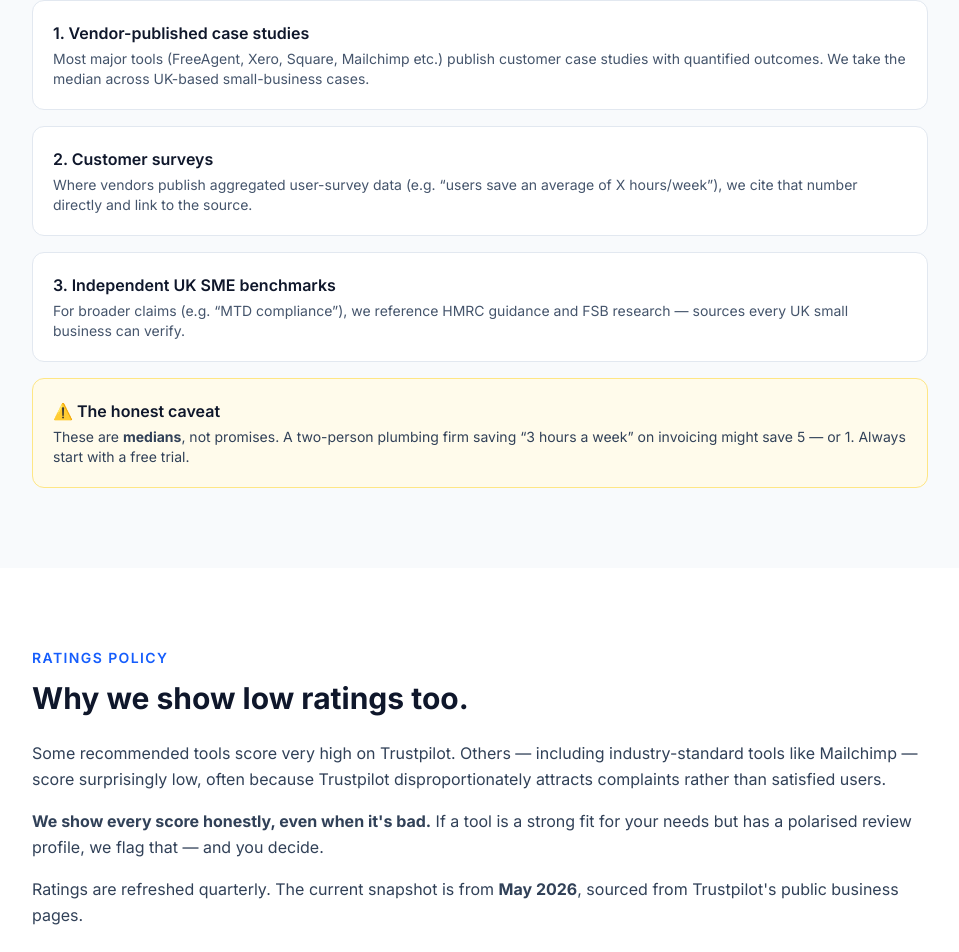
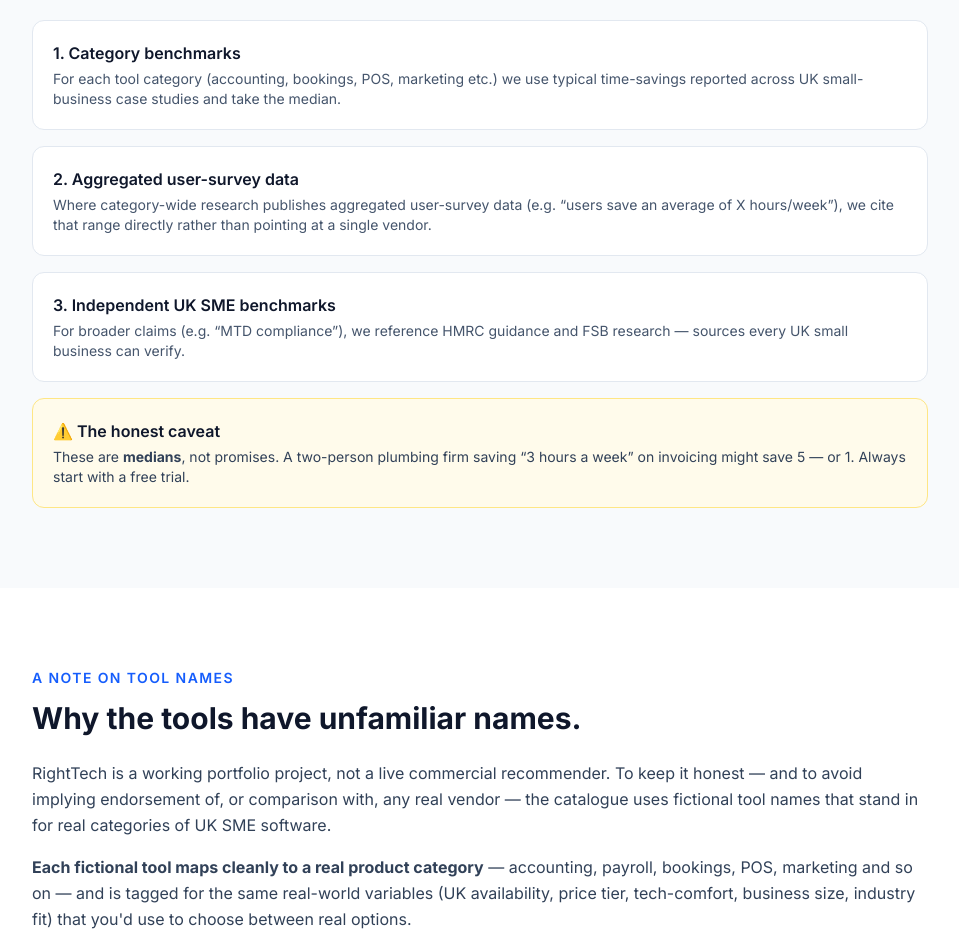
Before and after one commit to Psych0Xscientist/sme-tech-finder, a Next.js app: page /how-it-works in a window 1280 px wide. Shown: the part 2166-3118 px from the top of the page, without its empty margins (160-1119 px from the left). Built offline with nearby package versions, Linux system fonts and the light colour scheme.

Commit message:
Updated how it works page to remove branding

```diff
--- a/app/how-it-works/page.js
+++ b/app/how-it-works/page.js
@@ -91,7 +91,7 @@ export default function HowItWorksPage() {
                 <li>· Industry it suits (Retail, Trades, Hospitality, etc.)</li>
                 <li>· Business size (1, 2-10, 10+)</li>
                 <li>· Real price tier and total monthly cost</li>
-                <li>· Trustpilot rating, refreshed quarterly</li>
+                <li>· Tech-comfort level — beginner-friendly first</li>
               </ul>
               <p className="text-sm text-slate-500 mt-4 italic">
                 No US-only tools. No affiliate kickbacks.
@@ -189,22 +189,23 @@ export default function HowItWorksPage() {
           <div className="space-y-4">
             <div className="bg-white border border-slate-200 rounded-xl p-5">
               <p className="font-semibold text-slate-900 mb-1">
-                1. Vendor-published case studies
+                1. Category benchmarks
               </p>
               <p className="text-sm text-slate-600">
-                Most major tools (FreeAgent, Xero, Square, Mailchimp etc.) publish
-                customer case studies with quantified outcomes. We take the median
-                across UK-based small-business cases.
+                For each tool category (accounting, bookings, POS, marketing
+                etc.) we use typical time-savings reported across UK
+                small-business case studies and take the median.
               </p>
             </div>
             <div className="bg-white border border-slate-200 rounded-xl p-5">
               <p className="font-semibold text-slate-900 mb-1">
-                2. Customer surveys
+                2. Aggregated user-survey data
               </p>
               <p className="text-sm text-slate-600">
-                Where vendors publish aggregated user-survey data (e.g. &ldquo;users
-                save an average of X hours/week&rdquo;), we cite that number directly
-                and link to the source.
+                Where category-wide research publishes aggregated user-survey
+                data (e.g. &ldquo;users save an average of X hours/week&rdquo;),
+                we cite that range directly rather than pointing at a single
+                vendor.
               </p>
             </div>
             <div className="bg-white border border-slate-200 rounded-xl p-5">
@@ -234,27 +235,32 @@ export default function HowItWorksPage() {
       <section className="px-6 py-20">
         <div className="max-w-4xl mx-auto">
           <p className="text-sm font-semibold tracking-widest text-blue-600 uppercase mb-3">
-            Ratings policy
+            A note on tool names
           </p>
           <h2 className="text-3xl font-bold text-slate-900 mb-6">
-            Why we show low ratings too.
+            Why the tools have unfamiliar names.
           </h2>
           <div className="text-slate-700 leading-relaxed space-y-4">
             <p>
-              Some recommended tools score very high on Trustpilot. Others — including
-              industry-standard tools like Mailchimp — score surprisingly low, often
-              because Trustpilot disproportionately attracts complaints rather than
-              satisfied users.
+              RightTech is a working portfolio project, not a live commercial
+              recommender. To keep it honest — and to avoid implying endorsement
+              of, or comparison with, any real vendor — the catalogue uses
+              fictional tool names that stand in for real categories of UK SME
+              software.
             </p>
             <p>
-              <strong>We show every score honestly, even when it&apos;s bad.</strong>{" "}
-              If a tool is a strong fit for your needs but has a polarised review
-              profile, we flag that — and you decide.
+              <strong>
+                Each fictional tool maps cleanly to a real product category
+              </strong>{" "}
+              — accounting, payroll, bookings, POS, marketing and so on — and is
+              tagged for the same real-world variables (UK availability, price
+              tier, tech-comfort, business size, industry fit) that you&apos;d
+              use to choose between real options.
             </p>
             <p>
-              Ratings are refreshed quarterly. The current snapshot is from{" "}
-              <strong>May 2026</strong>, sourced from Trustpilot&apos;s public business
-              pages.
+              The matching engine, the 90-day plan, and the AI walk-through all
+              behave exactly as a real version would. Swap the catalogue for a
+              real one and the rest of the site keeps working unchanged.
             </p>
           </div>
         </div>
@@ -275,16 +281,16 @@ export default function HowItWorksPage() {
                 body: "Built by Sam Mortimer as a working demonstration of what a useful, honest SME-tech site could look like. It is not a registered business or a regulated adviser.",
               },
               {
+                title: "Tool names in the catalogue are fictional.",
+                body: "Each one stands in for a real category of UK SME software. The matching, the 90-day plan, and the AI walk-through all behave exactly as a real version would.",
+              },
+              {
                 title: "No affiliate links, no kickbacks.",
-                body: "Every recommendation is based on fit, not commission. If a free tool is the right answer, that's the answer.",
+                body: "Every recommendation is based on fit, not commission. If a free option is the right answer, that's the answer.",
               },
               {
                 title: "The AI is a guide, not a guarantee.",
                 body: "It surfaces sensible starting points based on your answers — but every business is different. Always do your own due diligence before committing to a tool.",
-              },
-              {
-                title: "The catalogue is curated, not exhaustive.",
-                body: "We only include tools we'd recommend to a friend. If you can't find what you need, the right answer might not be in here yet.",
               },
             ].map((d) => (
               <div
--- a/app/page.js
+++ b/app/page.js
@@ -12,15 +12,9 @@ export default function LandingPage() {
     <div className="bg-white">
       <nav className="border-b border-slate-100">
         <div className="max-w-6xl mx-auto px-6 py-4 flex items-center justify-between">
-          <Link href="/" className="flex items-center gap-2">
-            <svg width="32" height="32" viewBox="0 0 32 32" fill="none" xmlns="http://www.w3.org/2000/svg">
-              <rect width="32" height="32" rx="8" fill="#2563eb"/>
-              <path d="M9 16.5L14 21.5L23 11.5" stroke="white" strokeWidth="3" strokeLinecap="round" strokeLinejoin="round"/>
-            </svg>
-            <span className="font-bold text-xl text-slate-900">
-              Right<span className="text-blue-600">Tech</span>
-            </span>
-          </Link>
+          <div className="font-bold text-xl text-slate-900">
+            Right<span className="text-blue-600">Tech</span>
+          </div>
           <div className="flex items-center gap-6 text-sm">
             <Link href="/catalog" className="text-slate-600 hover:text-slate-900">
               Catalogue
@@ -99,8 +93,8 @@ export default function LandingPage() {
                 Get a personal shortlist
               </h3>
               <p className="text-sm text-slate-600">
-                Tools picked for your size, industry, comfort and budget — with real
-                Trustpilot ratings and a total monthly cost.
+                Tools picked for your size, industry, comfort and budget — with a
+                total monthly cost and free options surfaced first.
               </p>
             </div>
             <div className="bg-white rounded-2xl border border-slate-200 p-6">
@@ -162,9 +156,9 @@ export default function LandingPage() {
               <p className="text-sm text-slate-600 mt-1">industries supported</p>
             </div>
             <div className="bg-white rounded-xl border border-slate-200 p-5 text-center">
-              <p className="text-3xl font-bold text-blue-600">★</p>
+              <p className="text-3xl font-bold text-blue-600">🇬🇧</p>
               <p className="text-sm text-slate-600 mt-1">
-                Trustpilot ratings on every rec
+                UK-availability checked on every pick
               </p>
             </div>
             <div className="bg-white rounded-xl border border-slate-200 p-5 text-center">
```
